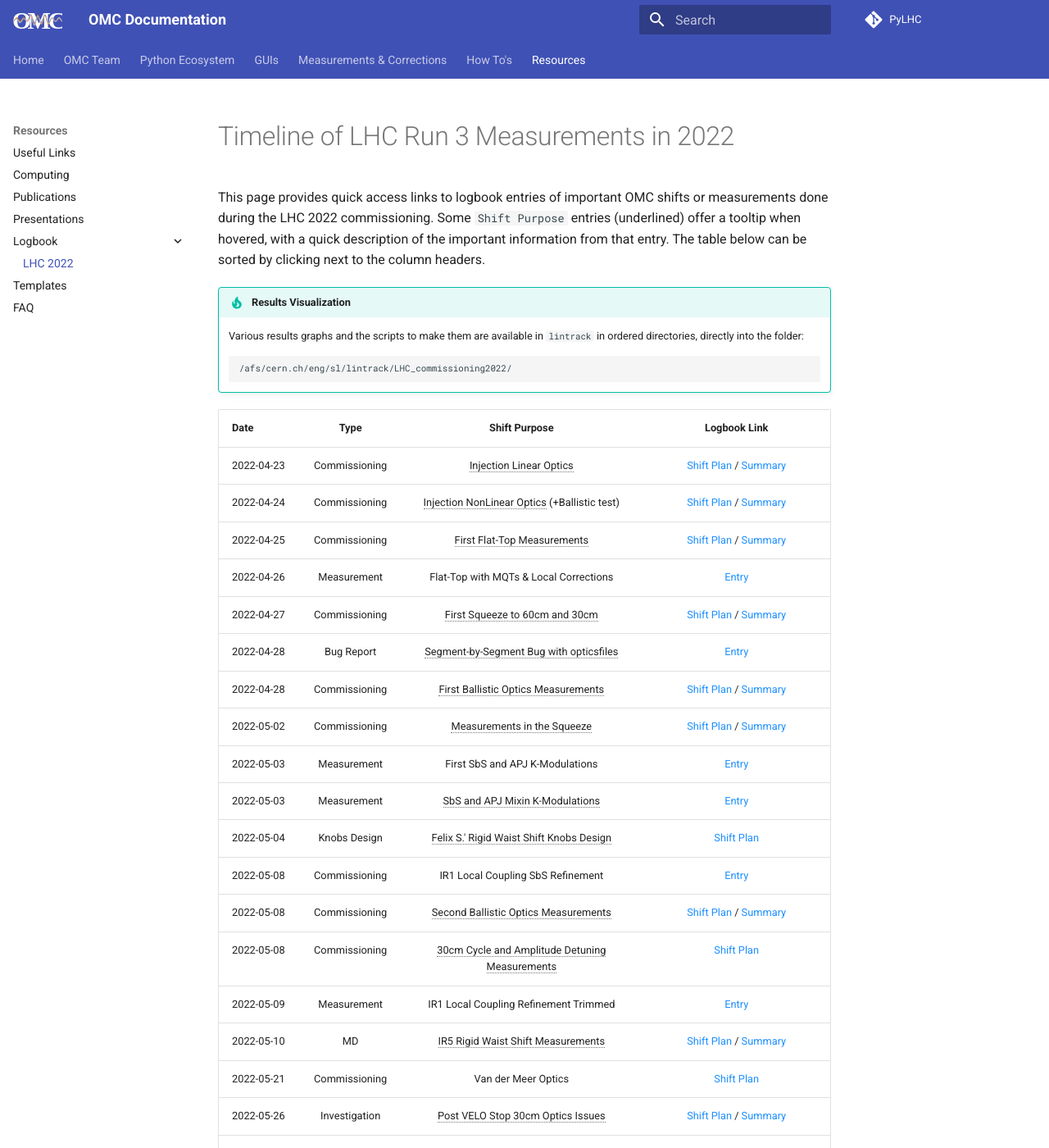
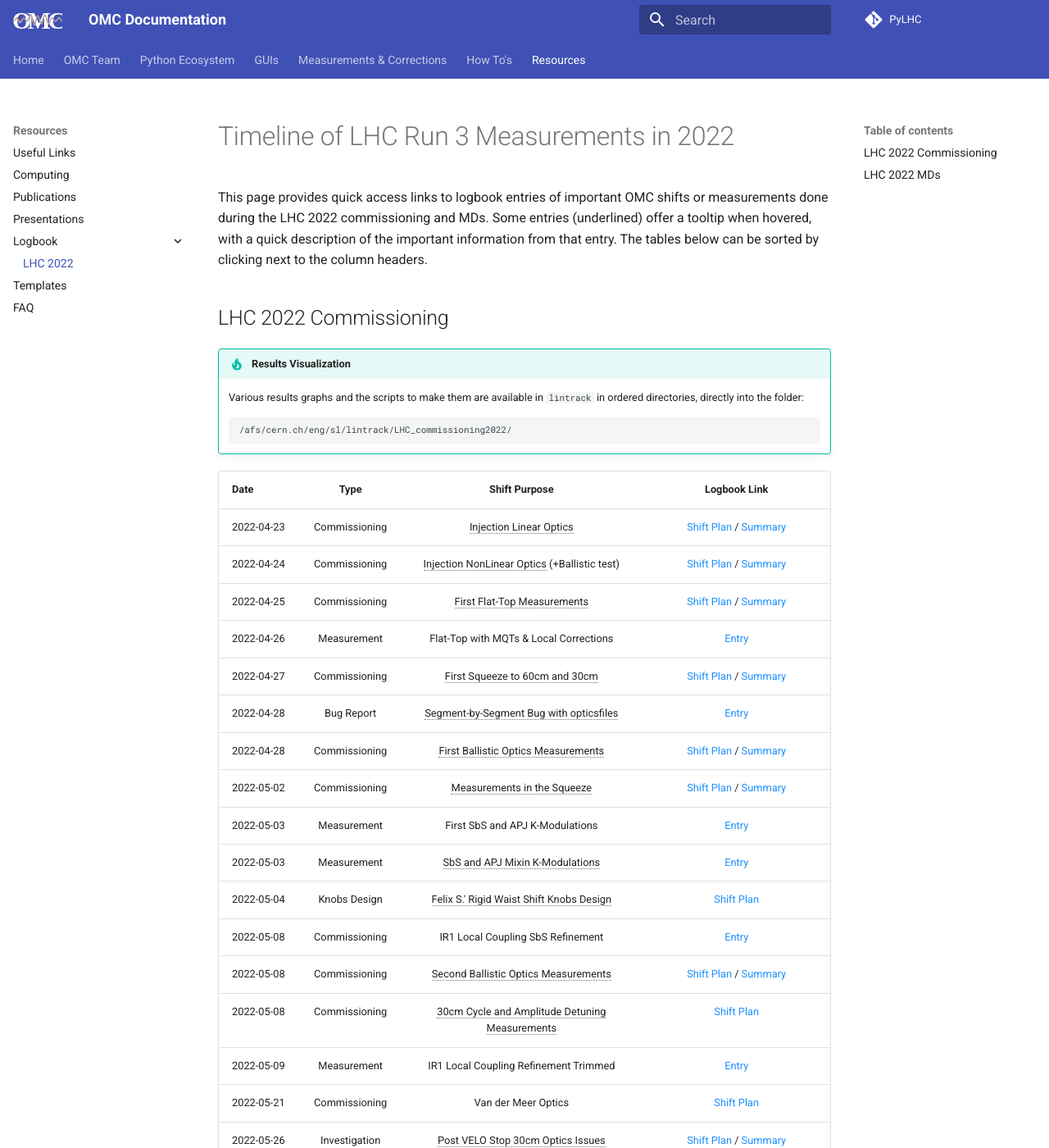
Before and after one commit to pylhc/pylhc.github.io, an MkDocs documentation site: the page built from docs/resources/logbook/2022_lhc.md, in a window 1280 px wide and 1400 px high. Shown: the whole window at 82% size. Built offline with MkDocs 1.6.1 and Material for MkDocs 9.7.7, drawn with Linux system fonts in a browser that asks for light colours; comment, search, counter and statistics services are not loaded; some of the changed text lies outside the part shown.

Commit message:
regroup in one file

````diff
--- a/docs/resources/logbook/2022_lhc.md
+++ b/docs/resources/logbook/2022_lhc.md
@@ -1,8 +1,10 @@
 # Timeline of LHC Run 3 Measurements in 2022
 
-This page provides quick access links to logbook entries of important OMC shifts or measurements done during the LHC 2022 commissioning.
-Some `Shift Purpose` entries (underlined) offer a tooltip when hovered, with a quick description of the important information from that entry.
-The table below can be sorted by clicking next to the column headers.
+This page provides quick access links to logbook entries of important OMC shifts or measurements done during the LHC 2022 commissioning and MDs.
+Some entries (underlined) offer a tooltip when hovered, with a quick description of the important information from that entry.
+The tables below can be sorted by clicking next to the column headers.
+
+## LHC 2022 Commissioning
 
 !!! tip "Results Visualization"
     Various results graphs and the scripts to make them are available in `lintrack` in ordered directories, directly into the folder:
@@ -10,7 +12,7 @@
     /afs/cern.ch/eng/sl/lintrack/LHC_commissioning2022/
     ```
 
-
+<!-- TODO: also one entry for IR5 RWS measurements -->
 | Date       |     Type      |                   Shift Purpose                    |                                                                                                           Logbook Link                                                                                                           |
 | :--------- | :-----------: | :------------------------------------------------: | :------------------------------------------------------------------------------------------------------------------------------------------------------------------------------------------------------------------------------: |
 | 2022-04-23 | Commissioning |              Injection Linear Optics               |                                                   [Shift Plan][inj_linear_optics]{target=\_blank .cern_login} /  [Summary][inj_linear_optics_sum]{target=\_blank .cern_login}                                                    |
@@ -28,7 +30,6 @@
 | 2022-05-08 | Commissioning |        Second Ballistic Optics Measurements        |                                        [Shift Plan][ballistic_optics_measurements]{target=\_blank .cern_login} / [Summary][ballistic_optics_measurements_sum]{target=\_blank .cern_login}                                        |
 | 2022-05-08 | Commissioning |   30cm Cycle and Amplitude Detuning Measurements   |                                                                            [Shift Plan][30cm_cycle_first_nonlinear_corr]{target=\_blank .cern_login}                                                                             |
 | 2022-05-09 |  Measurement  |       IR1 Local Coupling Refinement Trimmed        |                                                                             [Entry][ir1_local_coupling_refinement_trim]{target=\_blank .cern_login}                                                                              |
-| 2022-05-10 |      MD       |         IR5 Rigid Waist Shift Measurements         |                                   [Shift Plan][ir5_rigid_waist_shift_measurements]{target=\_blank .cern_login} / [Summary][ir5_rigid_waist_shift_measurements_sum]{target=\_blank .cern_login}                                   |
 | 2022-05-21 | Commissioning |                Van der Meer Optics                 |                                                                            [Shift Plan][van_der_meer_optics_measurements]{target=\_blank .cern_login}                                                                            |
 | 2022-05-26 | Investigation |         Post VELO Stop 30cm Optics Issues          |                                    [Shift Plan][post_velo_stop_30cm_optics_issues]{target=\_blank .cern_login} / [Summary][post_velo_stop_summary_and_new_knobs]{target=\_blank .cern_login}                                     |
 | 2022-05-26 |  Measurement  |               Beam 2 Q4 Adjustments                |                                     [Entry][beam_2_q4_adjustments_post_velo_stop]{target=\_blank .cern_login} / [Summary][post_velo_stop_summary_and_new_knobs]{target=\_blank .cern_login}                                      |
@@ -36,7 +37,7 @@
 | 2022-05-28 | Investigation |      VELO Stop Issues Investigations - Part 1      |                                                                           [Shift Plan][velo_stop_issues_investigations_1]{target=\_blank .cern_login}                                                                            |
 | 2022-05-29 | Investigation |      VELO Stop Issues Investigations - Part 2      |                                    [Shift Plan][velo_stop_issues_investigations_2]{target=\_blank .cern_login} / [Summary][velo_stop_issues_investigations_2_sum]{target=\_blank .cern_login}                                    |
 | 2022-05-29 | Investigation |      VELO Stop Issues Investigations - Part 3      |                                    [Shift Plan][velo_stop_issues_investigations_3]{target=\_blank .cern_login} / [Summary][velo_stop_issues_investigations_3_sum]{target=\_blank .cern_login}                                    |
-| 2022-06-01 |      MD       |         IR1 Rigid Waist Shift Measurements         |                                   [Shift Plan][ir1_rigid_waist_shift_measurements]{target=\_blank .cern_login} / [Summary][ir1_rigid_waist_shift_measurements_sum]{target=\_blank .cern_login}                                   |
+| 2022-06-01 | Commissioning |         IR1 Rigid Waist Shift Measurements         |                                   [Shift Plan][ir1_rigid_waist_shift_measurements]{target=\_blank .cern_login} / [Summary][ir1_rigid_waist_shift_measurements_sum]{target=\_blank .cern_login}                                   |
 | 2022-06-03 | Investigation |      VELO Stop Issues Investigations - Part 4      |                                    [Shift Plan][velo_stop_issues_investigations_4]{target=\_blank .cern_login} / [Summary][velo_stop_issues_investigations_4_sum]{target=\_blank .cern_login}                                    |
 | 2022-06-04 | Commissioning | Local Corrections & AmpDet with NonLin Corrections |                                          [Shift Plan][local_corr_ampdet_with_corr]{target=\_blank .cern_login} / [Summary][local_corr_ampdet_with_corr_sum]{target=\_blank .cern_login}                                          |
 | 2022-06-06 | Commissioning | Measurements and Corrections with Crossing Angles  |                                                                           [Shift Plan][measurements_corr_crossing_angles]{target=\_blank .cern_login}                                                                            |
@@ -44,15 +45,25 @@
 | 2022-06-11 | Commissioning |    Measurements & K-Modulation at 60cm and 45cm    |                                 [Shift Plan][measurements_kmod_60cm_45cm_new_corr]{target=\_blank .cern_login} / [Summary][measurements_kmod_60cm_45cm_new_corr_sum]{target=\_blank .cern_login}                                 |
 | 2022-06-11 | Commissioning |            30cm Corrections Validations            |                                                [Shift Plan][30cm_corr_validations]{target=\_blank .cern_login} / [Summary][30cm_corr_validations_sum]{target=\_blank .cern_login}                                                |
 | 2022-06-17 | Commissioning |        IR5 B2 Waist Shift and K-Modulations        |                                      [Shift Plan][ir5_b2_waist_shift_kmodulations]{target=\_blank .cern_login} / [Summary][ir5_b2_waist_shift_kmodulations_sum]{target=\_blank .cern_login}                                      |
-| 2022-06-24 |    MD 6863    |           AmpDet From High-Order Errors            |                                          [Shift Plan][ampdet_high_order_errors_md]{target=\_blank .cern_login} / [Summary][ampdet_high_order_errors_md_sum]{target=\_blank .cern_login}                                          |
-| 2022-06-25 |    MD 6904    |                  3Qy Compensation                  |                                                  [Shift Plan][3qy_compensation_md]{target=\_blank .cern_login} / [Summary][3qy_compensation_md_sum]{target=\_blank .cern_login}                                                  |
 | 2022-07-02 | Commissioning |          Injection and Ramp Measurements           |                                          [Shift Plan][injection_ramp_measurements]{target=\_blank .cern_login} / [Summary][injection_ramp_measurements_sum]{target=\_blank .cern_login}                                          |
 | 2022-07-13 | Commissioning |       Long Range Beam-Beam Wire Compensation       |                                       [Shift Plan][long_range_beam_beam_wire_comp]{target=\_blank .cern_login} / [Summary][long_range_beam_beam_wire_comp_sum]{target=\_blank .cern_login}                                       |
 | 2022-07-19 | Commissioning |      IPs Phase Shift Knob at Injection Optics      | [Shift Plan][phase_shift_knob_injection]{target=\_blank .cern_login} / [Summary B1][phase_shift_knob_injection_sum_b1]{target=\_blank .cern_login} / [Summary B2][phase_shift_knob_injection_sum_b2]{target=\_blank .cern_login} |
 | 2022-08-04 | Commissioning |              Measurements in the Ramp              |                                                    [Shift Plan][measurements_ramp]{target=\_blank .cern_login} / [Summary][measurements_ramp_sum]{target=\_blank .cern_login}                                                    |
 
 
-<!-- All the links below -->
+## LHC 2022 MDs
+
+
+| Date       |   MD    |                                MD Purpose                                |                                                                  Logbook Link                                                                  |
+| :--------- | :-----: | :----------------------------------------------------------------------: | :--------------------------------------------------------------------------------------------------------------------------------------------: |
+| 2022-06-24 | MD 6863 |                      AmpDet From High-Order Errors                       | [Shift Plan][ampdet_high_order_errors_md]{target=\_blank .cern_login} / [Summary][ampdet_high_order_errors_md_sum]{target=\_blank .cern_login} |
+| 2022-06-25 | MD 6904 |                             3Qy Compensation                             |         [Shift Plan][3qy_compensation_md]{target=\_blank .cern_login} / [Summary][3qy_compensation_md_sum]{target=\_blank .cern_login}         |
+| 2022-11-06 | MD 8523 | Amplitude Detuning During Squeeze and Skew-Octupole Measurements at 30cm |                [Shift Plan][md_8523_plan]{target=\_blank .cern_login} /  [Summary][md_8523_summary]{target=\_blank .cern_login}                |
+| 2022-11-07 | MD 7203 |                           Rematched IR7 Optics                           |                [Shift Plan][md_7203_plan]{target=\_blank .cern_login} / [Summary][md_7203_summary]{target=\_blank .cern_login}                 |
+| 2022-11-07 | MD 7003 |                          2023 LHC Configuration                          |                [Shift Plan][md_7003_plan]{target=\_blank .cern_login} / [Summary][md_7003_summary]{target=\_blank .cern_login}                 |
+
+
+<!-- All the commissioning links below -->
 [inj_linear_optics]:                        https://be-op-logbook.web.cern.ch/elogbook-server/#/logbook?logbookId=1081&dateFrom=2022-04-23T00%3A00%3A00&dateTo=2022-04-23T23%3A59%3A59&eventToHighlight=3540426
 [inj_linear_optics_sum]:                    https://be-op-logbook.web.cern.ch/elogbook-server/#/logbook?logbookId=1081&dateFrom=2022-04-23T00%3A00%3A00&dateTo=2022-04-23T23%3A59%3A59&eventToHighlight=3540526
 [ink_nonlinear_optics]:                     https://be-op-logbook.web.cern.ch/elogbook-server/#/logbook?logbookId=1081&dateFrom=2022-04-24T00%3A00%3A00&dateTo=2022-04-24T23%3A59%3A59&eventToHighlight=3540908
@@ -102,10 +113,6 @@
 [30cm_corr_validations_sum]:                https://be-op-logbook.web.cern.ch/elogbook-server/#/logbook?logbookId=322&dateFrom=2022-06-11T23%3A00%3A00&dateTo=2022-06-12T07%3A00%3A00&eventToHighlight=3565180
 [ir5_b2_waist_shift_kmodulations]:          https://be-op-logbook.web.cern.ch/elogbook-server/#/logbook?logbookId=1081&dateFrom=2022-06-17T00%3A00%3A00&dateTo=2022-06-17T23%3A59%3A59&eventToHighlight=3568094
 [ir5_b2_waist_shift_kmodulations_sum]:      https://be-op-logbook.web.cern.ch/elogbook-server/#/logbook?logbookId=322&dateFrom=2022-06-17T00%3A00%3A00&dateTo=2022-06-17T23%3A59%3A59&eventToHighlight=3568264
-[ampdet_high_order_errors_md]:              https://be-op-logbook.web.cern.ch/elogbook-server/#/logbook?logbookId=1081&dateFrom=2022-06-24T00%3A00%3A00&dateTo=2022-06-24T23%3A59%3A59&eventToHighlight=3572098
-[ampdet_high_order_errors_md_sum]:          https://be-op-logbook.web.cern.ch/elogbook-server/#/logbook?logbookId=1081&dateFrom=2022-06-25T00%3A00%3A00&dateTo=2022-06-25T23%3A59%3A59&eventToHighlight=3572246
-[3qy_compensation_md]:                      https://be-op-logbook.web.cern.ch/elogbook-server/#/logbook?logbookId=1081&dateFrom=2022-06-25T00%3A00%3A00&dateTo=2022-06-25T23%3A59%3A59&eventToHighlight=3577882
-[3qy_compensation_md_sum]:                  https://be-op-logbook.web.cern.ch/elogbook-server/#/logbook?logbookId=1081&dateFrom=2022-06-26T00%3A00%3A00&dateTo=2022-06-26T23%3A59%3A59&eventToHighlight=3578020
 [injection_ramp_measurements]:              https://be-op-logbook.web.cern.ch/elogbook-server/#/logbook?logbookId=1081&dateFrom=2022-07-02T00%3A00%3A00&dateTo=2022-07-02T23%3A59%3A59&eventToHighlight=3582514
 [injection_ramp_measurements_sum]:          https://be-op-logbook.web.cern.ch/elogbook-server/#/logbook?logbookId=1081&dateFrom=2022-07-02T00%3A00%3A00&dateTo=2022-07-02T23%3A59%3A59&eventToHighlight=3582580
 [long_range_beam_beam_wire_comp]:           https://be-op-logbook.web.cern.ch/elogbook-server/#/logbook?logbookId=1081&dateFrom=2022-07-13T00%3A00%3A00&dateTo=2022-07-13T23%3A59%3A59&eventToHighlight=3589510
````
Also changed, not shown: other parts of docs/resources/logbook/2022_lhc.md (+12 -0 lines).
